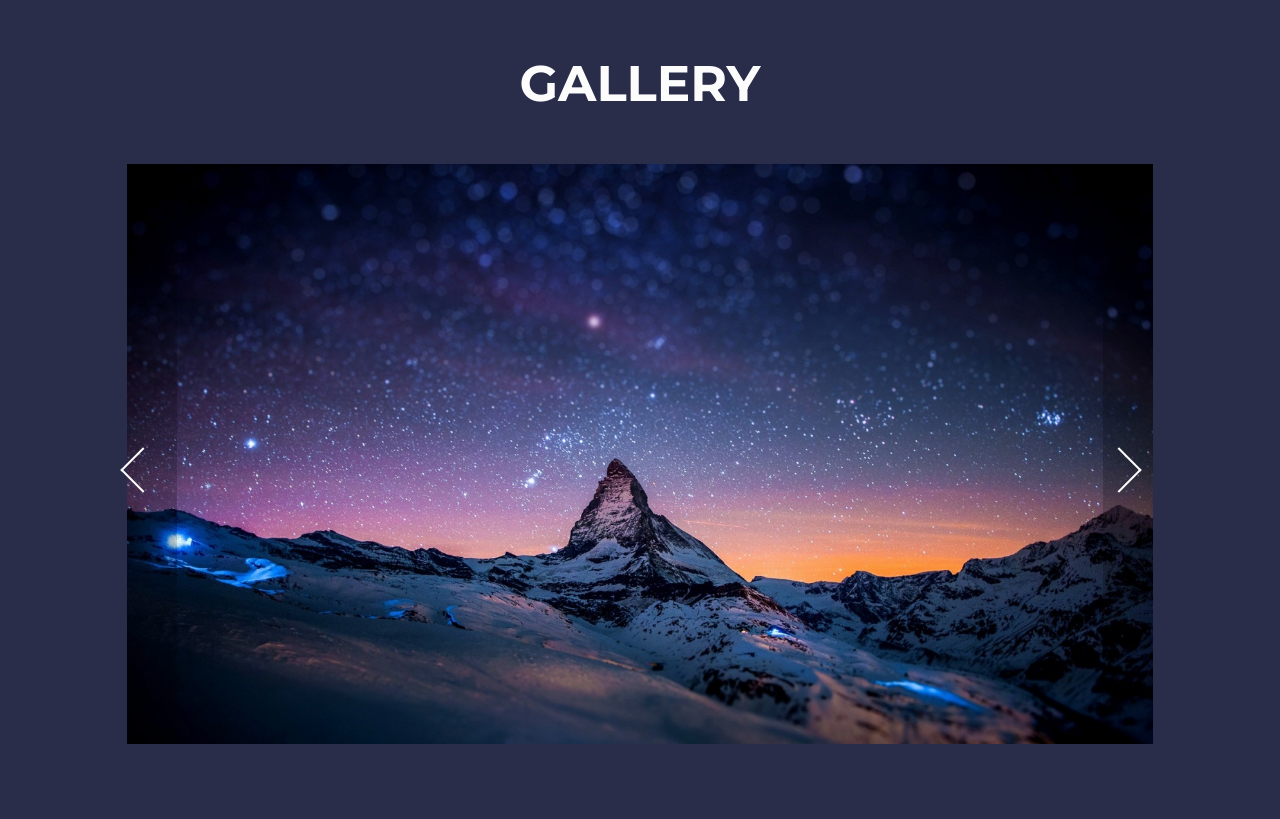
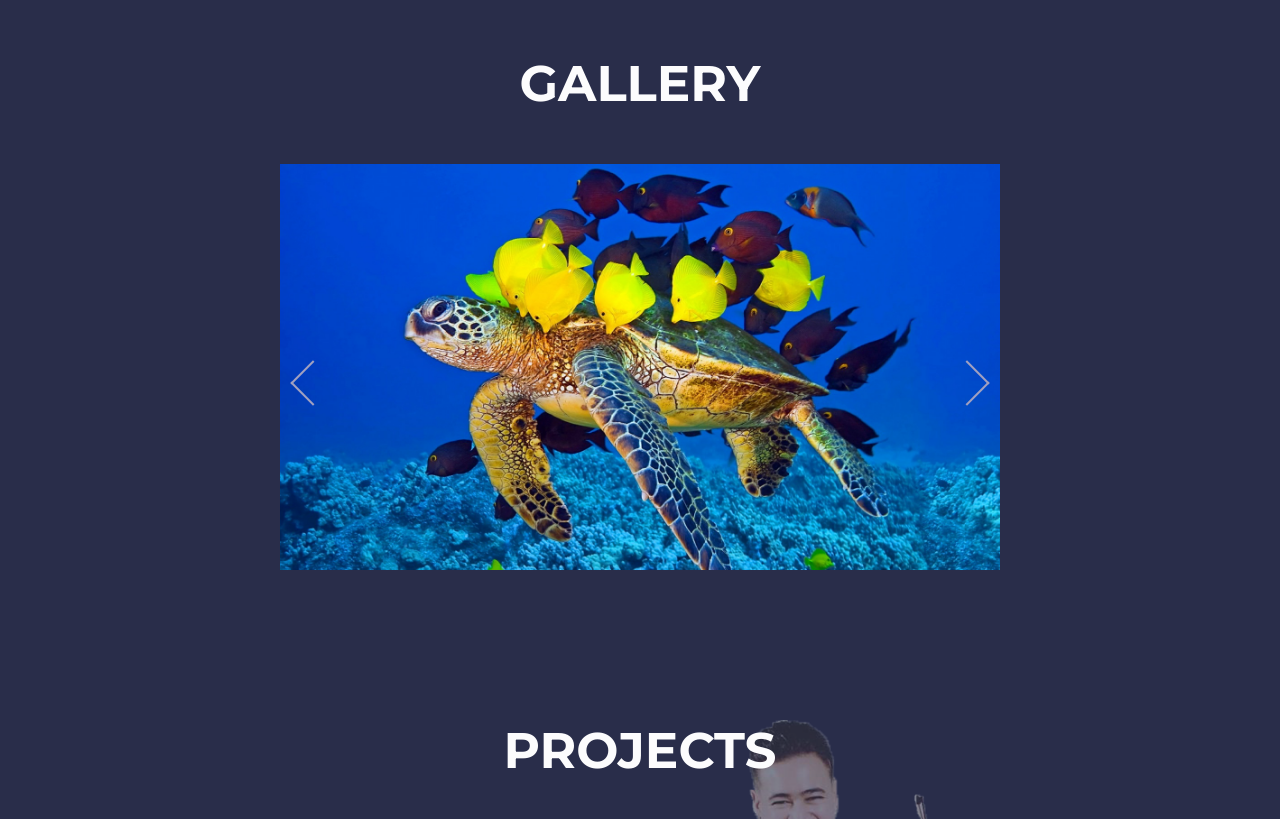
Before and after one commit to KostiaNetot/kostianetot.github.io, a plain HTML site: page index.html in a window 1280 px wide. Shown: the part 2026-2845 px from the top of the page. Drawn offline with nearby package versions, Linux system fonts and the light colour scheme.

Commit message:
gallery-slider done probably

```diff
--- a/index.html
+++ b/index.html
@@ -82,11 +82,11 @@
           <div class="prev"></div>
           <div class="next"></div>
           <div class="gallery-slider">
-            <img src="img/main/img/1.jpg" alt="">
-            <img src="img/main/img/2.jpg" alt="">
-            <img src="img/main/img/3.jpg" alt="">
-            <img src="img/main/img/4.jpg" alt="">
-            <img src="img/main/img/5.jpg" alt="">
+            <img class="slider-item" src="img/main/img/1.jpg" alt="">
+            <img class="slider-item" src="img/main/img/2.jpg" alt="">
+            <img class="slider-item" src="img/main/img/3.jpg" alt="">
+            <img class="slider-item" src="img/main/img/4.jpg" alt="">
+            <img class="slider-item" src="img/main/img/5.jpg" alt="">
           </div>
         </div>
       </div>
--- a/js/script.js
+++ b/js/script.js
@@ -55,14 +55,43 @@
 
 /*----------------- GALLERY SLIDER --------------------------*/
 (function () {
-	let gallery = document.querySelector('.gallery');
-	let containerWidth = document.querySelector('.container').offsetWidth;
 	let sliderWrap = document.querySelector('.gallery-slider-wrap');
+	let btnPrev = sliderWrap.querySelector('.prev')
+	let btnNext = sliderWrap.querySelector('.next');
+	let gallery = document.querySelector('.gallery-slider');
+	// let containerWidth = document.querySelector('.container').offsetWidth;
+	let images = document.querySelectorAll('.slider-item');
+	let count = 0;
 
-	sliderWrap.style.width = (containerWidth/100)*90 +'px';
-	sliderWrap.style.height = ((containerWidth/100)*90)/1.77 +'px';
+	function changePics() {
+		for (let i=0; i<images.length; i++) {
+			images[i].classList.add('opacity0');
+		}
+		images[count].classList.remove('opacity0');
+	}
+	changePics();
 
-	console.log(containerWidth);
+	btnPrev.addEventListener('click', function () {
+		if (count-1 == -1) {
+			count = images.length-1;
+		}
+		else {
+			count--;
+		}
+		changePics();
+	});
+	btnNext.addEventListener('click', function () {
+		if (count+1 == images.length) {
+			count = 0;
+		}
+		else {
+			count++;
+		}
+		changePics();
+	});
+
+	console.log(btnPrev);
+
 })();
 
 
--- a/sass/_media.sass
+++ b/sass/_media.sass
@@ -5,9 +5,9 @@
     .head-wrap
       justify-content: flex-end
       height: 85vh
-  // .gallery-slider-wrap
-  //   width: 486px
-  //   height: 274px
+  .gallery-slider-wrap
+    width: 540px
+    height: 305px
 
 @media (min-width: 768px)
   // .col
@@ -25,9 +25,9 @@
   .gallery
     display: flex
     justify-content: center
-  // .gallery-slider-wrap
-  //   width: 691px
-  //   height: 390px
+  .gallery-slider-wrap
+    width: 720px
+    height: 406px
     .container
       margin: 0 auto
       padding-top: 10vh
@@ -91,9 +91,9 @@
       transform: translateX(0)
       flex-direction: row
       top: 0
-    // .gallery-slider-wrap
-    //   width: 892px
-    //   height: 504px
+    .gallery-slider-wrap
+      width: 960px
+      height: 540px
     .social-head
       display: flex
   .biography
@@ -129,5 +129,5 @@
   .container
     max-width: 1140px
   // .gallery-slider-wrap
-  //   width: 1026px
-  //   height: 579px
+  //   width: 1140px
+  //   height: 644px
--- a/sass/main.sass
+++ b/sass/main.sass
@@ -220,6 +220,8 @@ h2
       text-align: center
 .gallery-slider-wrap
   // outline: 2px solid aqua
+  width: 100%
+  height: 240px
   margin: 0 auto
   position: relative
   .prev, .next
@@ -227,29 +229,31 @@ h2
     z-index: 20
     height: 100%
     width: 50px
-    background-color: rgba(0,0,0,0.2)
     cursor: pointer
-    transition: .3s
+    transition: .8s
+    &:hover
+      background-color: rgba(0,0,0,0.2)
     &:before
       position: absolute
       content: ''
       display: block
       width: 30px
       height: 30px
-      border-top: 2px solid #fff
-      border-left: 2px solid #fff
-      // left: 50%
+      border-top: 2px solid darken( $body-col, 30% )
+      border-left: 2px solid darken( $body-col, 30% )
       top: 50%
   .prev
     top: 0
     left: 0
     &:before
+      left: 17px
       transform: rotate(-45deg)
       // transform: rotate(-45deg) translate(-50%, -50%)
   .next
     top: 0
     right: 0
     &:before
+      left: 1px
       transform: rotate(135deg)
       // transform: rotate(135deg) translate(-50%, -50%)
   .gallery-slider
@@ -261,6 +265,10 @@ h2
       height: 100%
       object-fit: cover
       position: absolute
+      opacity: 1
+      transition: all ease 1s
+    .opacity0
+      opacity: 0
 
 /*--------------------------------------*/
 
```
Also changed, not shown: css/main.css, 1 other file.
